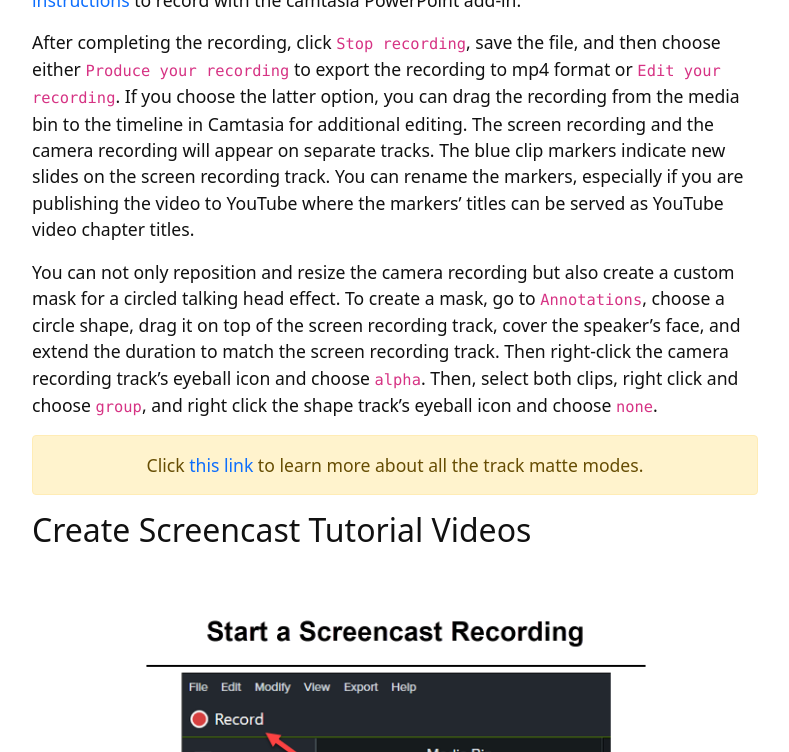
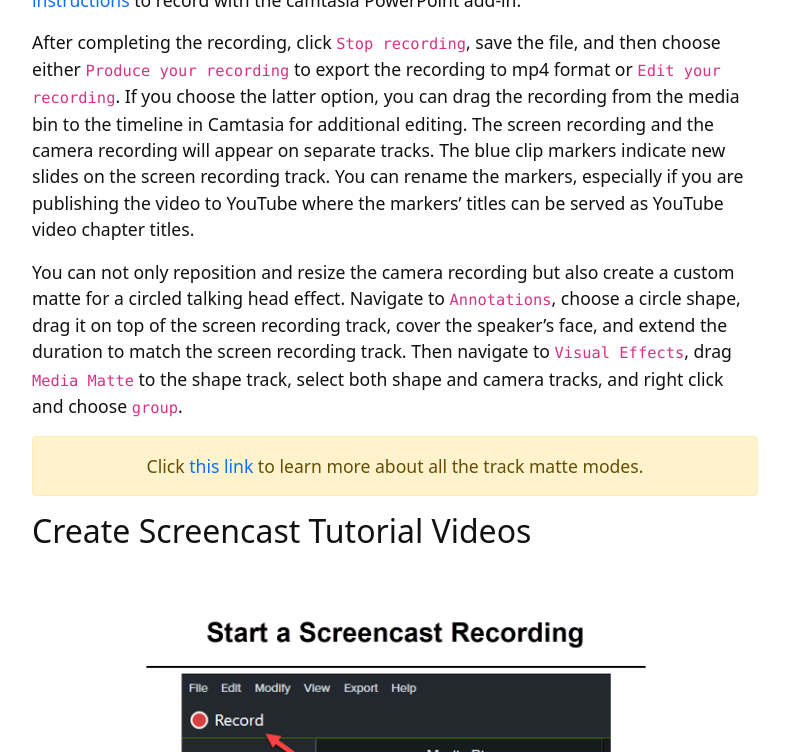
Before and after one commit to hanwendong1/camtasia, a Jekyll site: the page built from content/2-instructional.md, in a window 1280 px wide and 900 px high, scrolled down 1138 px, cut to the strip 0-752 px from the top of the window. Shown: the whole strip, without its empty margins (245-1034 px from the left). Built offline with Jekyll 4.4.1, drawn with Linux system fonts in a browser that asks for light colours.

Commit message:
Update 2-instructional.md

```diff
--- a/content/2-instructional.md
+++ b/content/2-instructional.md
@@ -21,7 +21,7 @@ PowerPoint has a camtasia add-in that allows you to record your presentation wit
 
 After completing the recording, click `Stop recording`, save the file, and then choose either `Produce your recording` to export the recording to mp4 format or `Edit your recording`. If you choose the latter option, you can drag the recording from the media bin to the timeline in Camtasia for additional editing. The screen recording and the camera recording will appear on separate tracks. The blue clip markers indicate new slides on the screen recording track. You can rename the markers, especially if you are publishing the video to YouTube where the markers’ titles can be served as YouTube video chapter titles.
 
-You can not only reposition and resize the camera recording but also create a custom mask for a circled talking head effect. To create a mask, go to `Annotations`, choose a circle shape, drag it on top of the screen recording track, cover the speaker’s face, and extend the duration to match the screen recording track. Then right-click the camera recording track’s eyeball icon and choose `alpha`. Then, select both clips, right click and choose `group`, and right click the shape track’s eyeball icon and choose `none`.
+You can not only reposition and resize the camera recording but also create a custom matte for a circled talking head effect. Navigate to `Annotations`, choose a circle shape, drag it on top of the screen recording track, cover the speaker’s face, and extend the duration to match the screen recording track. Then navigate to `Visual Effects`, drag `Media Matte` to the shape track, select both shape and camera tracks, and right click and choose `group`.
 
 {% include alert.html text="Click [this link](https://www.techsmith.com/blog/wp-content/uploads/2021/07/TrackMattes_EN_Win.pdf) to learn more about all the track matte modes." align="center" color="warning" %}
 
```
